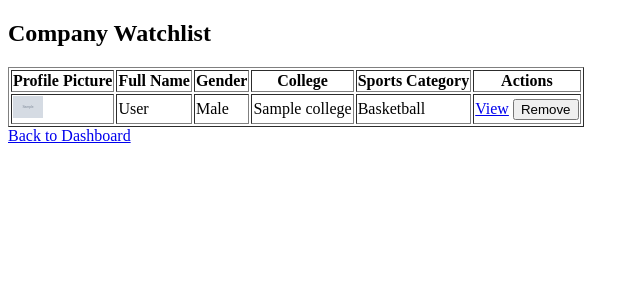
After one commit to twosize/SponsorIN, a Flask app: page /company_dashboard/watchlist in a window 1280 px wide. The commit adds this page. Shown: the top 300 px of the page, without its empty margins (0-640 px from the left). Run offline with Flask 3, Linux system fonts and the light colour scheme; a user stored in the database is signed in; tables that the repository leaves empty hold one stand-in row (values such as "Sample post"); grey boxes marked "Sample" are stand-in pictures.

Commit message:
add the watchlist functionality to my company dashboard

```diff
--- a/app.py
+++ b/app.py
@@ -5,6 +5,7 @@ from werkzeug.utils import secure_filename
 from sqlalchemy import and_
 from werkzeug.security import check_password_hash
 from PIL import Image
+from sqlalchemy.exc import IntegrityError
 from sqlalchemy import Column, Integer, String, Text, ForeignKey, Boolean, Enum, TIMESTAMP, create_engine
 from sqlalchemy.ext.declarative import declarative_base
 from sqlalchemy.orm import relationship, backref
@@ -470,6 +471,85 @@ def company_dashboard():
     return render_template('company_dashboard.html', profile=profile, company_profile=company_profile, profile_exists=profile_exists)
 
 
+@app.route('/company_dashboard/watchlist')
+@login_required
+def view_watchlist():
+    company_profile = CompanyProfile.query.filter_by(profileid=current_user.profile.profileid).first()
+
+
+    watchlist_athletes = db.session.query(AthleteProfile, Profile) \
+        .join(Profile, AthleteProfile.profileid == Profile.profileid) \
+        .join(Watchlist, Watchlist.athleteid == AthleteProfile.athleteprofileid) \
+        .filter(Watchlist.companyid == company_profile.companyprofileid).all()
+
+    return render_template('watchlist.html', watchlist_athletes=watchlist_athletes)
+
+
+@app.route('/add_to_watchlist/<int:user_id>', methods=['POST'])
+@login_required
+def add_to_watchlist(user_id):
+
+    user = User.query.get(user_id)
+    if not user or user.usertype != 'Athlete':
+        flash('The athlete does not exist.', 'warning')
+        return redirect(url_for('view_athletes'))
+
+    athlete = user.profile.athlete_profile
+    if not athlete:
+        flash('The athlete profile does not exist.', 'warning')
+        return redirect(url_for('view_athletes'))
+
+    company = CompanyProfile.query.filter_by(profileid=current_user.profile.profileid).first()
+    if not company:
+        flash('Only companies can add to the watchlist.', 'warning')
+        return redirect(url_for('view_athletes'))
+
+    already_added = Watchlist.query.filter_by(companyid=company.companyprofileid, athleteid=athlete.athleteprofileid).first()
+    if already_added:
+        flash('This athlete is already in your watchlist.', 'info')
+        return redirect(url_for('view_athlete', user_id=user_id))
+
+    new_watchlist_item = Watchlist(companyid=company.companyprofileid, athleteid=athlete.athleteprofileid)
+    try:
+        db.session.add(new_watchlist_item)
+        db.session.commit()
+        flash('Athlete added to watchlist successfully!', 'success')
+    except Exception as e:
+        db.session.rollback()
+        flash('An error occurred while adding the athlete to the watchlist.', 'danger')
+
+    return redirect(url_for('view_athlete', user_id=user_id))
+
+
+@app.route('/remove_from_watchlist/<int:athlete_id>', methods=['POST'])
+@login_required
+def remove_from_watchlist(athlete_id):
+
+    if current_user.usertype != 'Company':
+        flash('Only companies can remove athletes from watchlist!', 'danger')
+        return redirect(url_for('company_dashboard'))
+
+    company_profile = CompanyProfile.query.filter_by(profileid=current_user.profile.profileid).first()
+
+    if not company_profile:
+        flash('Company profile not found.', 'danger')
+        return redirect(url_for('company_dashboard'))
+
+    athlete_watchlist_entry = Watchlist.query.filter_by(companyid=company_profile.companyprofileid, athleteid=athlete_id).first()
+
+    if not athlete_watchlist_entry:
+        flash('Athlete not in your watchlist!', 'warning')
+        return redirect(url_for('company_dashboard'))
+
+    try:
+        db.session.delete(athlete_watchlist_entry)
+        db.session.commit()
+        flash('Successfully removed athlete from watchlist!', 'success')
+    except IntegrityError:
+        db.session.rollback()
+        flash('There was an error removing the athlete from the watchlist.', 'danger')
+    return redirect(url_for('company_dashboard'))
+
 @app.route('/view_athletes', methods=['GET', 'POST'])
 def view_athletes():
 
@@ -502,10 +582,15 @@ def view_athletes():
 
 
 @app.route('/athlete/<int:user_id>')
+@login_required
 def view_athlete(user_id):
 
     athlete = User.query.get_or_404(user_id)
-    return render_template('athlete_detail.html', athlete=athlete)
+    company_profile_id = CompanyProfile.query.filter_by(profileid=current_user.profile.profileid).first().companyprofileid
+
+    is_in_watchlist = Watchlist.query.filter_by(athleteid=athlete.profile.athlete_profile.athleteprofileid, companyid=company_profile_id).first() is not None
+
+    return render_template('athlete_detail.html', athlete=athlete, is_in_watchlist=is_in_watchlist)
 
 @app.route('/admin/dashboard')
 @login_required
--- a/templates/athlete_list_for_company.html
+++ b/templates/athlete_list_for_company.html
@@ -63,6 +63,7 @@
                 <td>{{ user.profile.athlete_profile.sportscategory if user.profile.athlete_profile else 'N/A' }}</td>
                 <td>
                     <a href="{{ url_for('view_athlete', user_id=user.userid) }}">View</a>
+
                 </td>
             </tr>
         {% endif %}
--- a/templates/company_dashboard.html
+++ b/templates/company_dashboard.html
@@ -80,12 +80,14 @@
             <li><a href="{{ url_for('edit_profile') }}">Edit Profile</a></li>
             {% endif %}
             <li><a href="{{ url_for('view_athletes') }}">View Athletes</a></li>
+            <li><a href="{{ url_for('view_watchlist') }}">View Watchlist</a></li>
             <li><a href="{{ url_for('delete_account') }}" onclick="return confirm('Are you sure you want to delete your account? This action is irreversible.');">Delete Account</a></li>
             <li><a href="{{ url_for('logout') }}">Logout</a></li>
         </ul>
     </nav>
 
     <a href="{{ url_for('contact_support') }}" class="support-button">Contact Support</a>
+<a href="{{ url_for('index') }}">Return to Home Page</a>
 </body>
 
 </html>
--- /dev/null
+++ b/templates/watchlist.html
@@ -0,0 +1,59 @@
+<!DOCTYPE html>
+<html lang="en">
+
+<head>
+    <meta charset="UTF-8">
+    <meta name="viewport" content="width=device-width, initial-scale=1.0">
+    <title>Company Watchlist</title>
+</head>
+
+<body>
+<h2>Company Watchlist</h2>
+
+
+
+<table border="1">
+    <thead>
+    <tr>
+        <th>Profile Picture</th>
+        <th>Full Name</th>
+        <th>Gender</th>
+        <th>College</th>
+        <th>Sports Category</th>
+        <th>Actions</th>
+    </tr>
+    </thead>
+    <tbody>
+    {% for athlete, profile in watchlist_athletes %}
+        <tr>
+            <td>
+                {% if profile.profilepicture %}
+                    <img src="{{ url_for('static', filename=profile.profilepicture) }}" alt="Profile Picture" width="30">
+                {% else %}
+                    <img src="{{ url_for('static', filename='profile_picture/defaultpicture.png') }}" alt="Default Profile Picture" width="30">
+                {% endif %}
+            </td>
+            <td>{{ profile.fullname }}</td>
+            <td>{{ athlete.gender }}</td>
+            <td>{{ athlete.college.collegename if athlete.college else 'N/A' }}</td>
+            <td>{{ athlete.sportscategory }}</td>
+            <td>
+         <a href="{{ url_for('view_athlete', user_id=athlete.profile.appuser.userid) }}">View</a>
+
+                <form method="POST" style="display: inline;" action="{{ url_for('remove_from_watchlist', athlete_id=athlete.athleteprofileid) }}">
+                    <button type="submit">Remove</button>
+                </form>
+            </td>
+        </tr>
+    {% else %}
+        <tr>
+            <td colspan="6">You have no athletes in your watchlist.</td>
+        </tr>
+    {% endfor %}
+    </tbody>
+</table>
+
+<a href="{{ url_for('company_dashboard') }}">Back to Dashboard</a>
+
+</body>
+</html>
```
Also changed, not shown: templates/athlete_detail.html (+6 -2 lines).
